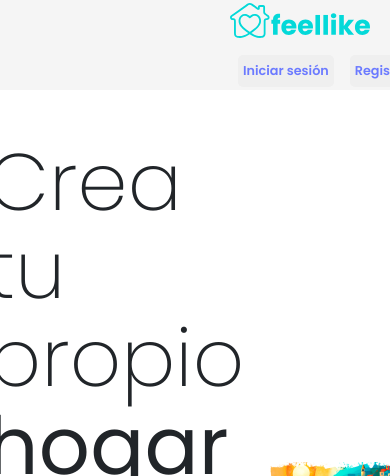
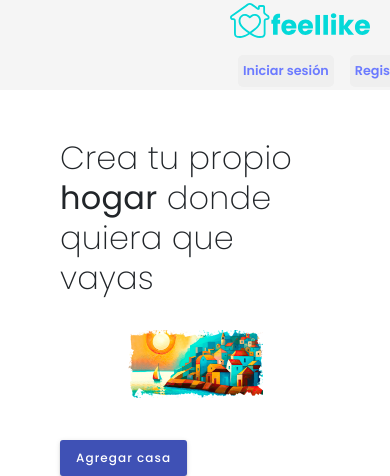
Before and after one commit to anhi1/feellike, an Angular app: page /casas in a window 390 px wide. Shown: the top 476 px of the page. Built offline with nearby package versions, Linux system fonts and the light colour scheme; data requests are answered from the project's data file.

Commit message:
media-queries-casa-list

```diff
--- a/src/app/casas/casa-list/casa-list.component.css
+++ b/src/app/casas/casa-list/casa-list.component.css
@@ -68,6 +68,7 @@
   display: flex;
   justify-content: center;
   align-items: center;
+  flex-direction: column;
   gap: 20px;
   background-color: #ffffff;
   width: 100%;
@@ -126,3 +127,27 @@
   .icono{
     filter: invert(55%) sepia(95%) saturate(4633%) hue-rotate(220deg) brightness(108%) contrast(101%);
   }
+
+
+  @media (max-width: 576px) {
+    .container {
+      grid-template-columns: repeat(auto-fill, minmax(200px, 1fr));
+      grid-gap: 20px;
+      padding: 2em 1em;
+    }
+
+    .card__imagen {
+      height: 150px;
+    }
+
+    .descategory {
+      padding: 0 1rem;
+    }
+  }
+
+  @media (max-width: 480px) {
+    .frase {
+      font-size: 2rem;
+      line-height: 2.5rem;
+    }
+  }
```
